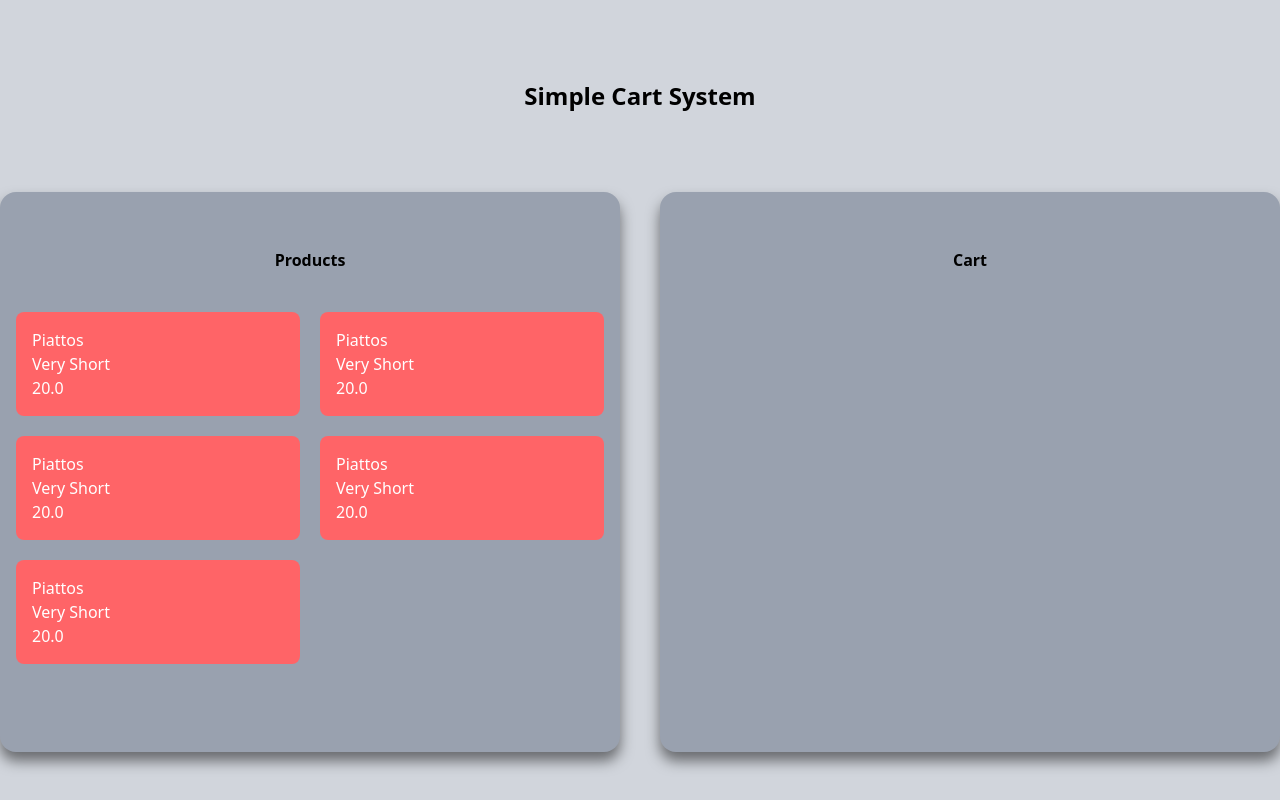
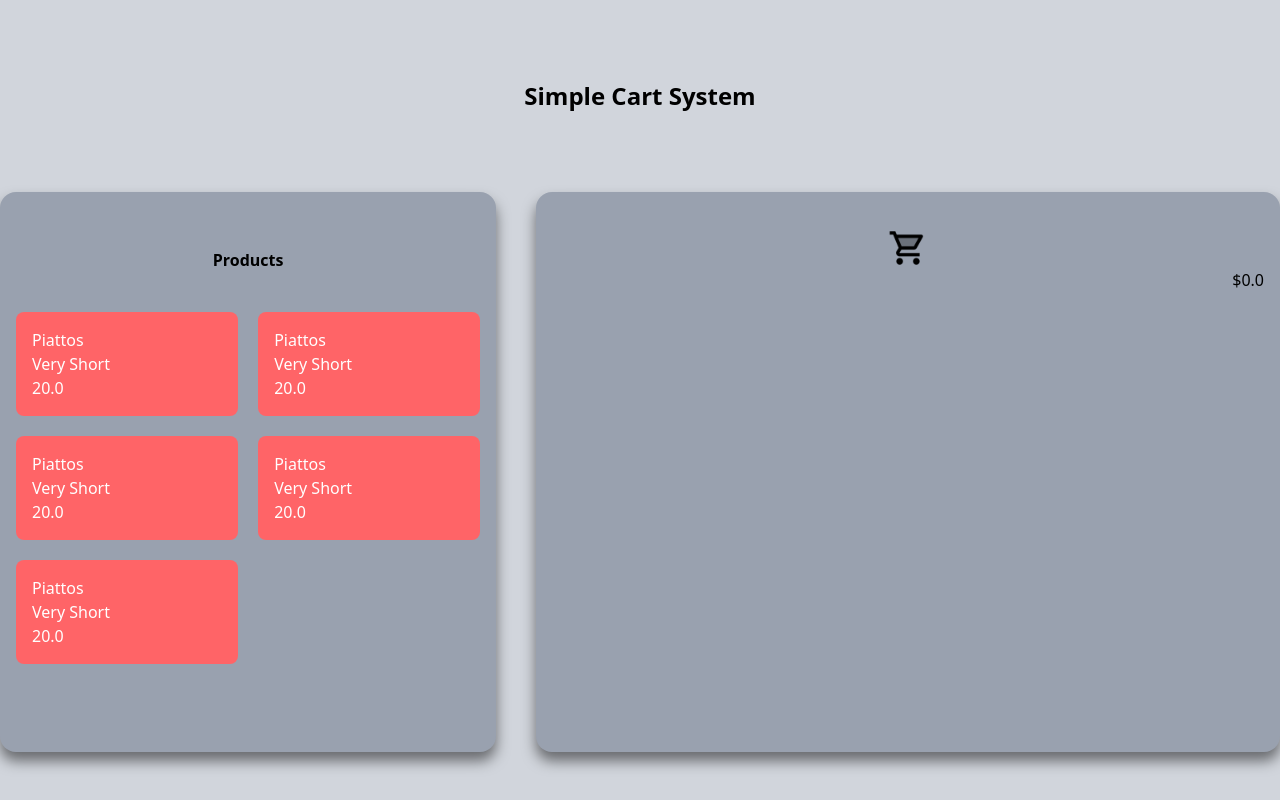
Before and after one commit to ReynanEstobo/Cart-System, a website: page index.html in a window 1280 px wide. Drawn offline with Linux system fonts and the light colour scheme.

Commit message:
Car System Layout

```diff
--- a/index.html
+++ b/index.html
@@ -14,27 +14,27 @@
             <article class="drop-shadow-xl/50 inline-block  p-4 rounded-2xl w-200 h-140 bg-gray-400">
                 <h2 class="text-center p-10 font-bold">Products</h2>
                 <ul class="grid grid-cols-2 gap-5 text-white ">
-                    <div class="bg-red-400 p-4 rounded-lg cursor-pointer">
+                    <div class="bg-red-400 p-4 rounded-lg cursor-pointer transition">
                         <h4>Piattos</h4>
                         <p>Very Short</p>
                         <p>20.0</p>
                     </div>
-                    <div class="bg-red-400 p-4 rounded-lg cursor-pointer">
+                    <div class="bg-red-400 p-4 rounded-lg cursor-pointer transition ">
                         <h4>Piattos</h4>
                         <p>Very Short</p>
                         <p>20.0</p>
                     </div>
-                    <div class="bg-red-400 p-4 rounded-lg cursor-pointer">
+                    <div class="bg-red-400 p-4 rounded-lg cursor-pointer transition ">
                         <h4>Piattos</h4>
                         <p>Very Short</p>
                         <p>20.0</p>
                     </div>
-                    <div class="bg-red-400 p-4 rounded-lg cursor-pointer">
+                    <div class="bg-red-400 p-4 rounded-lg cursor-pointer transition ">
                         <h4>Piattos</h4>
                         <p>Very Short</p>
                         <p>20.0</p>
                     </div>
-                    <div class="bg-red-400 p-4 rounded-lg cursor-pointer">
+                    <div class="bg-red-400 p-4 rounded-lg cursor-pointer transition">
                         <h4>Piattos</h4>
                         <p>Very Short</p>
                         <p>20.0</p>
@@ -45,13 +45,17 @@
 
             </article>
             <article class=" p-4 rounded-2xl w-200 h-140 bg-gray-400 drop-shadow-xl/50">
-                <h2 class="text-center p-10 font-bold ">Cart</h2>
-                <div>
+                <div class="flex align-center justify-center">
+                    <img src="img/cart.png " class="w-10 h-10 mt-5" >
 
                 </div>
+
+                    <p class="pl-170"> $0.0</p>
+
+
             </article>
         </section>
     </main>
 </body>
-<!--  -->
+
 </html>
--- a/src/input.css
+++ b/src/input.css
@@ -1 +1,6 @@
 @import "tailwindcss";
+
+.transition{
+    @apply transition duration-150 ease-in-out hover:-translate-y-1 hover:scale-110 hover:bg-indigo-500
+
+}
```
Also changed, not shown: package.json (+20 -2 lines), img/cart.png (added), src/output.css.
